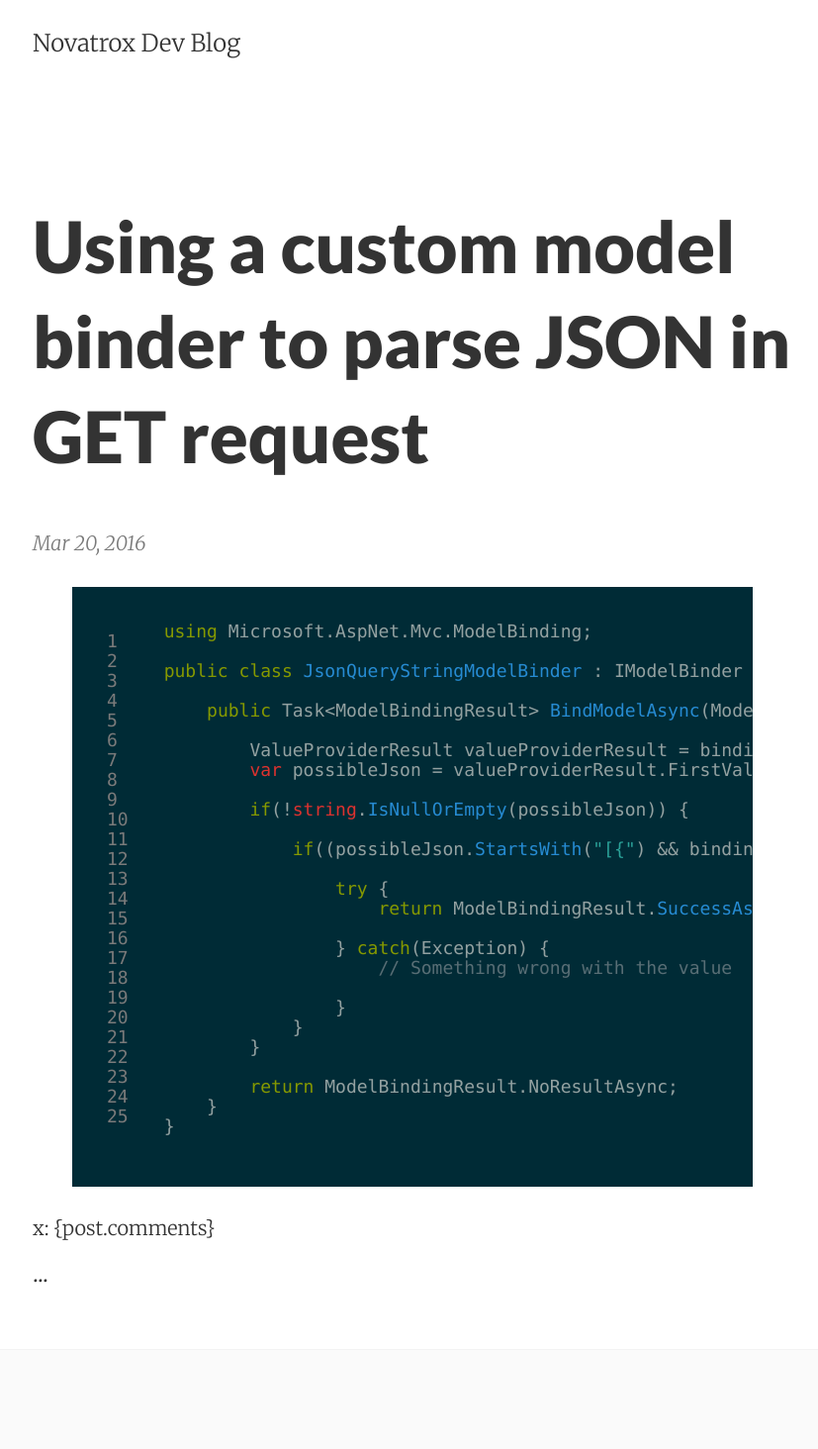
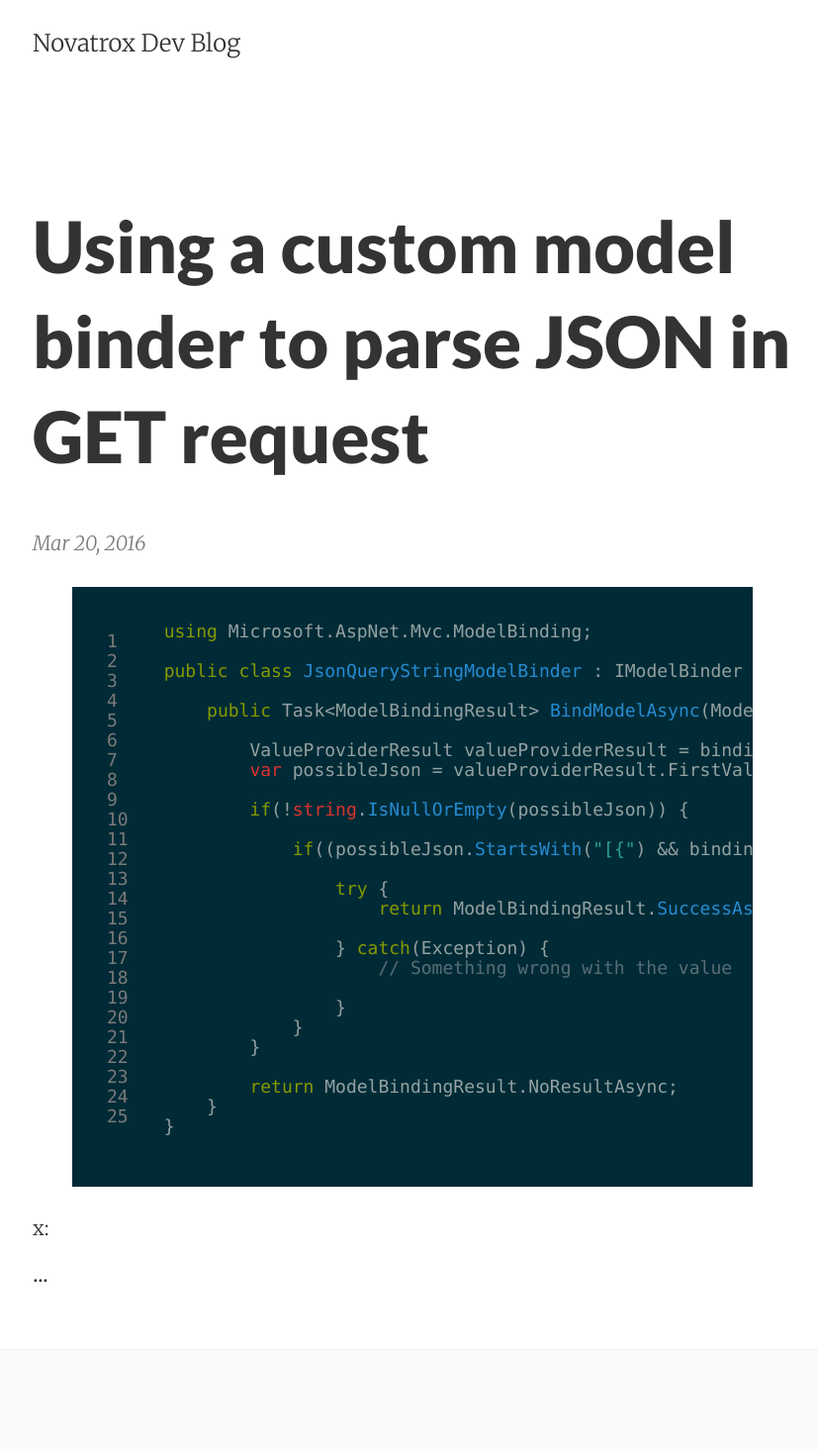
Before and after one commit to Novatrox/Novatrox.github.io, a Jekyll site: the page built from _posts/2016-03-20-using-a-custom-model-binder-to-parse-json-in-get-request.markdown, in a window 1280 px wide. Shown: the whole page at 99% size, without its empty margins (223-1050 px from the left). Built offline with Jekyll 4.4.1, drawn with Linux system fonts in a browser that asks for light colours.

Commit message:
Update 2016-03-20-using-a-custom-model-binder-to-parse-json-in-get-request.markdown

```diff
--- a/_posts/2016-03-20-using-a-custom-model-binder-to-parse-json-in-get-request.markdown
+++ b/_posts/2016-03-20-using-a-custom-model-binder-to-parse-json-in-get-request.markdown
@@ -34,4 +34,4 @@ public class JsonQueryStringModelBinder : IModelBinder {
 
 {% endhighlight %}
 
-x: {post.comments}
+x: {{post.comments}}
```
